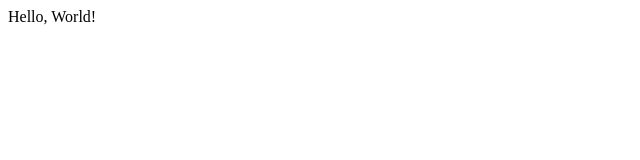
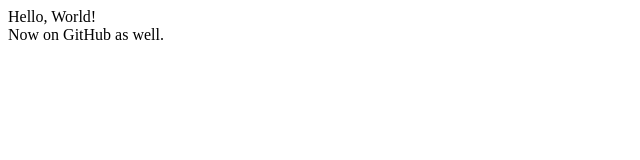
Before and after one commit to Mr-Coxall/test-web-repl.it, a plain HTML site: page index.html in a window 1280 px wide. Shown: the whole page, without its empty margins (0-640 px from the left). Drawn offline with Linux system fonts and the light colour scheme.

Commit message:
added 2nd line

```diff
--- a/index.html
+++ b/index.html
@@ -8,6 +8,8 @@
   </head>
   <body>
     Hello, World!
+    <br>
+    Now on GitHub as well.
     <script src="script.js"></script>
   </body>
 </html>
```
